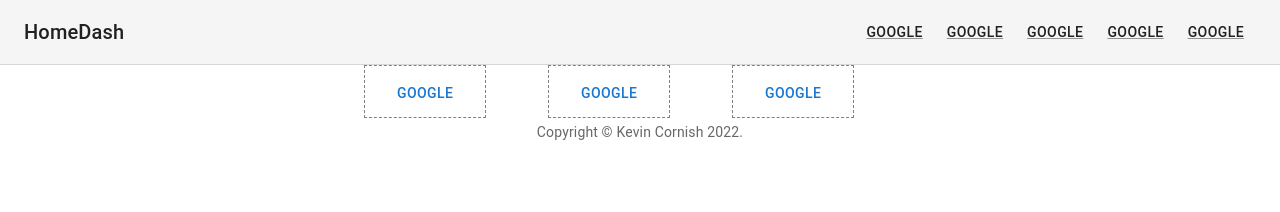
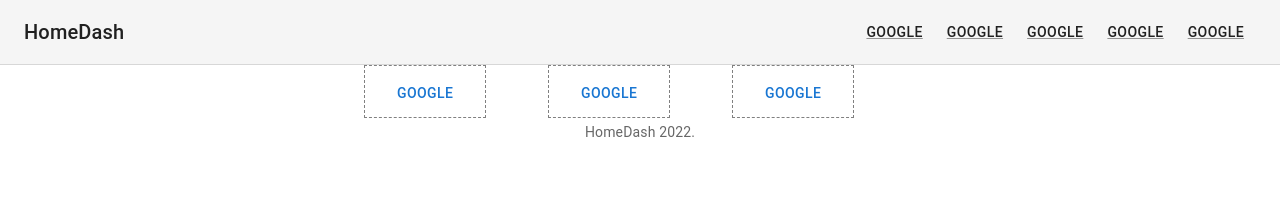
Before and after one commit to kevincornish/HomeDash, a React (Create React App) app: page / in a window 1280 px wide. Shown: the top 212 px of the page. Built offline with nearby package versions, Linux system fonts and the light colour scheme.

Commit message:
add HomeDash to footer

```diff
--- a/src/components/footer.jsx
+++ b/src/components/footer.jsx
@@ -3,8 +3,7 @@
 function Footer() {
   return (
     <Typography variant="body2" color="text.secondary" align="center">
-      {"Copyright © "}
-      Kevin Cornish {new Date().getFullYear()}
+      HomeDash {new Date().getFullYear()}
       {"."}
     </Typography>
   );
```
